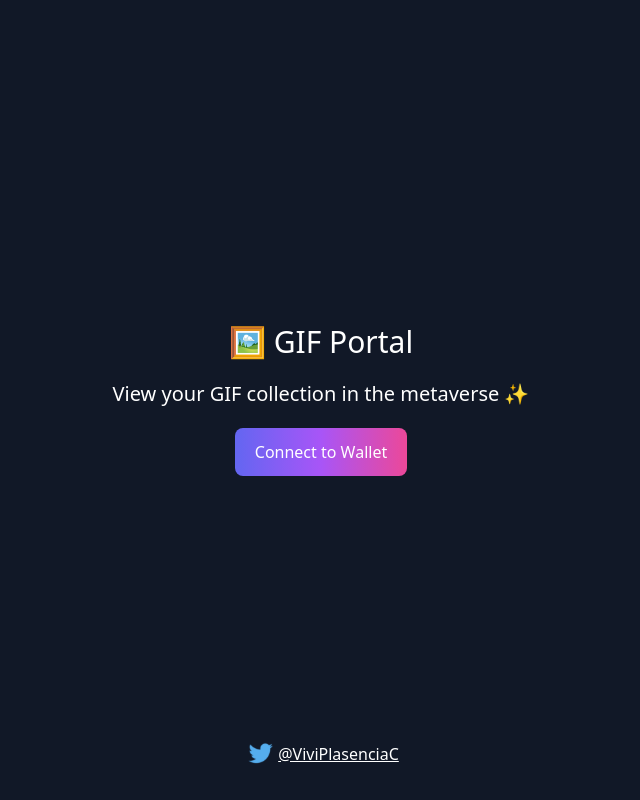
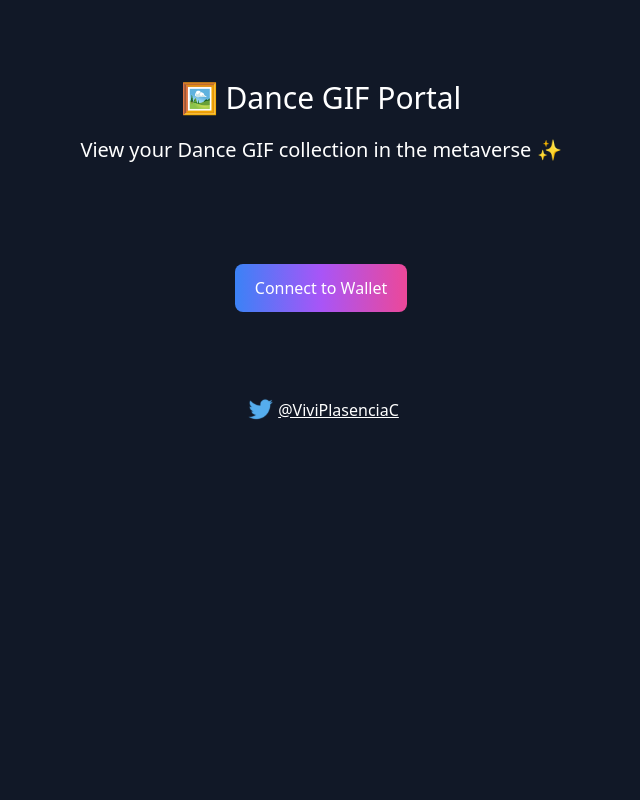
Before and after one commit to vplasencia/gifportal, a React (Create React App) app: page / in a window 1280 px wide. Shown: the whole page, without its empty margins (319-959 px from the left). Built offline with nearby package versions, Linux system fonts and the light colour scheme.

Commit message:
Added gif grid and form

```diff
--- a/public/index.html
+++ b/public/index.html
@@ -22,7 +22,7 @@
       work correctly both with client-side routing and a non-root public URL.
       Learn how to configure a non-root public URL by running `npm run build`.
     -->
-  <title>Gif Portal</title>
+  <title>Dance Gif Portal</title>
   <meta name="title" content="GIF Portal" />
   <meta name="description" content="Create a GIF collection with the Metaverse!" />
 
--- a/src/App.css
+++ b/src/App.css
@@ -1,8 +1,61 @@
+::-webkit-scrollbar {
+  @apply bg-gray-200 w-3;
+}
+
+::-webkit-scrollbar-track {
+  border-radius: 3px;
+  background-color: transparent;
+}
+
+::-webkit-scrollbar-thumb {
+  @apply rounded-md border-solid border-gray-200 bg-gray-500;
+}
+
 .twitter-logo {
   width: 35px;
   height: 35px;
 }
 
 .connect-wallet-button {
-  @apply py-3 px-5 rounded-lg bg-gradient-to-r from-indigo-500 via-purple-500 to-pink-500 text-white font-medium active:outline active:outline-2  active:outline-offset-2 active:outline-indigo-500 hover:shadow-lg hover:shadow-indigo-500/50;
+  @apply py-3 px-5 rounded-lg bg-gradient-to-r from-blue-500 via-purple-500 to-pink-500 text-white font-medium active:outline active:outline-2  active:outline-offset-2 active:outline-indigo-500 hover:shadow-lg hover:shadow-indigo-500/50;
 }
+
+.submit-gif-button {
+  @apply py-3 px-5 rounded-lg bg-gradient-to-r from-blue-500 via-purple-500 to-pink-500 text-white font-medium hover:shadow-lg hover:shadow-indigo-500/50;
+}
+
+.gif-form {
+  @apply my-10 flex items-center justify-center space-x-5;
+}
+
+.gif-form input {
+  @apply p-3 w-52 md:w-auto border-2 border-gray-700 focus:border-blue-500 rounded-lg bg-transparent placeholder-gray-500 outline-none text-white
+}
+
+.connected-container {
+  @apply my-10;
+}
+
+.gif-grid {
+  @apply grid grid-cols-1 sm:grid-cols-2 md:grid-cols-3 gap-5;
+}
+
+.gif-item {
+  @apply rounded-lg flex items-center justify-center;
+}
+
+.gif-item img {
+  @apply w-full h-60 rounded-lg object-cover border-2;
+}
+
+body {
+  @apply bg-gray-900;
+}
+
+.app {
+  @apply px-2;
+}
+
+.footer {
+  @apply mt-20 mb-10 flex items-center justify-center;
+}
--- a/src/App.js
+++ b/src/App.js
@@ -5,6 +5,14 @@ import twitterLogo from "./assets/twitter-logo.svg";
 
 const TWITTER_HANDLE = "ViviPlasenciaC";
 const TWITTER_LINK = `https://twitter.com/${TWITTER_HANDLE}`;
+
+const TEST_GIFS = [
+  "https://media.giphy.com/media/SGkufeMafyuBhIw796/giphy.gif",
+  "https://media.giphy.com/media/a42CE9jJY8zYGU51bG/giphy.gif",
+  "https://media.giphy.com/media/iK636zveaFVRR0SRFu/giphy.gif",
+  "https://media.giphy.com/media/tHvMDELcZVSpBDzDRr/giphy.gif",
+  "https://media.giphy.com/media/FWcoE5AkG3BRe/giphy.gif"
+];
 
 function App() {
   /*
@@ -33,6 +41,9 @@ function App() {
     }
   };
   const [walletAddress, setWalletAddress] = useState(null);
+  const [inputValue, setInputValue] = useState("");
+  const [gifList, setGifList] = useState([]);
+
   const connectWallet = async () => {
     const { solana } = window;
 
@@ -42,13 +53,52 @@ function App() {
       setWalletAddress(response.publicKey.toString());
     }
   };
+  const sendGif = async () => {
+    if (inputValue.length > 0) {
+      console.log("Gif link:", inputValue);
+      setGifList([...gifList, inputValue]);
+      setInputValue("");
+    } else {
+      console.log("Empty input. Try again.");
+    }
+  };
+  const onInputChange = (event) => {
+    const { value } = event.target;
+    setInputValue(value);
+  };
   const renderNotConnectedContainer = () => (
-    <button
-      className="cta-button connect-wallet-button"
-      onClick={connectWallet}
-    >
+    <button className="connect-wallet-button" onClick={connectWallet}>
       Connect to Wallet
     </button>
+  );
+  const renderConnectedContainer = () => (
+    <div className="connected-container">
+      <form
+        className="gif-form"
+        onSubmit={(event) => {
+          event.preventDefault();
+          sendGif();
+        }}
+      >
+        <input
+          autoFocus
+          type="text"
+          placeholder="Enter gif link!"
+          value={inputValue}
+          onChange={onInputChange}
+        />
+        <button type="submit" className="submit-gif-button">
+          Add Gif
+        </button>
+      </form>
+      <div className="gif-grid">
+        {gifList.map((gif, i) => (
+          <div className="gif-item" key={i}>
+            <img src={gif} alt={gif} />
+          </div>
+        ))}
+      </div>
+    </div>
   );
   useEffect(() => {
     const onLoad = async () => {
@@ -57,20 +107,35 @@ function App() {
     window.addEventListener("load", onLoad);
     return () => window.removeEventListener("load", onLoad);
   }, []);
+  useEffect(() => {
+    if (walletAddress) {
+      console.log("Fetching GIF list...");
+
+      // Call Solana program here.
+
+      // Set state
+      setGifList(TEST_GIFS);
+    }
+  }, [walletAddress]);
   return (
-    <div className="flex flex-col min-h-screen px-2 bg-gray-900">
-      <div className="flex items-center justify-center absolute inset-0 px-2">
+    <div className="app">
+      <div className="flex items-center justify-center mt-20">
         <div className="text-center space-y-5">
-          <p className="font-medium text-3xl text-white">🖼 GIF Portal</p>
-          <p className="text-white text-xl">
-            View your GIF collection in the metaverse ✨
-          </p>
+          <div className="mb-20">
+            <p className="font-medium text-3xl text-white mb-5">
+              🖼 Dance GIF Portal
+            </p>
+            <p className="text-white text-xl">
+              View your Dance GIF collection in the metaverse ✨
+            </p>
+          </div>
           {!walletAddress && renderNotConnectedContainer()}
+          {walletAddress && renderConnectedContainer()}
         </div>
       </div>
-      <footer className="absolute inset-x-0 bottom-0 h-16">
+      <footer className="footer">
         <a
-          className="flex items-center justify-center text-white underline hover:no-underline"
+          className="flex items-center justify-center text-white underline hover:no-underline w-fit"
           href={TWITTER_LINK}
           target="_blank"
           rel="noreferrer noopener nofollow"
```
